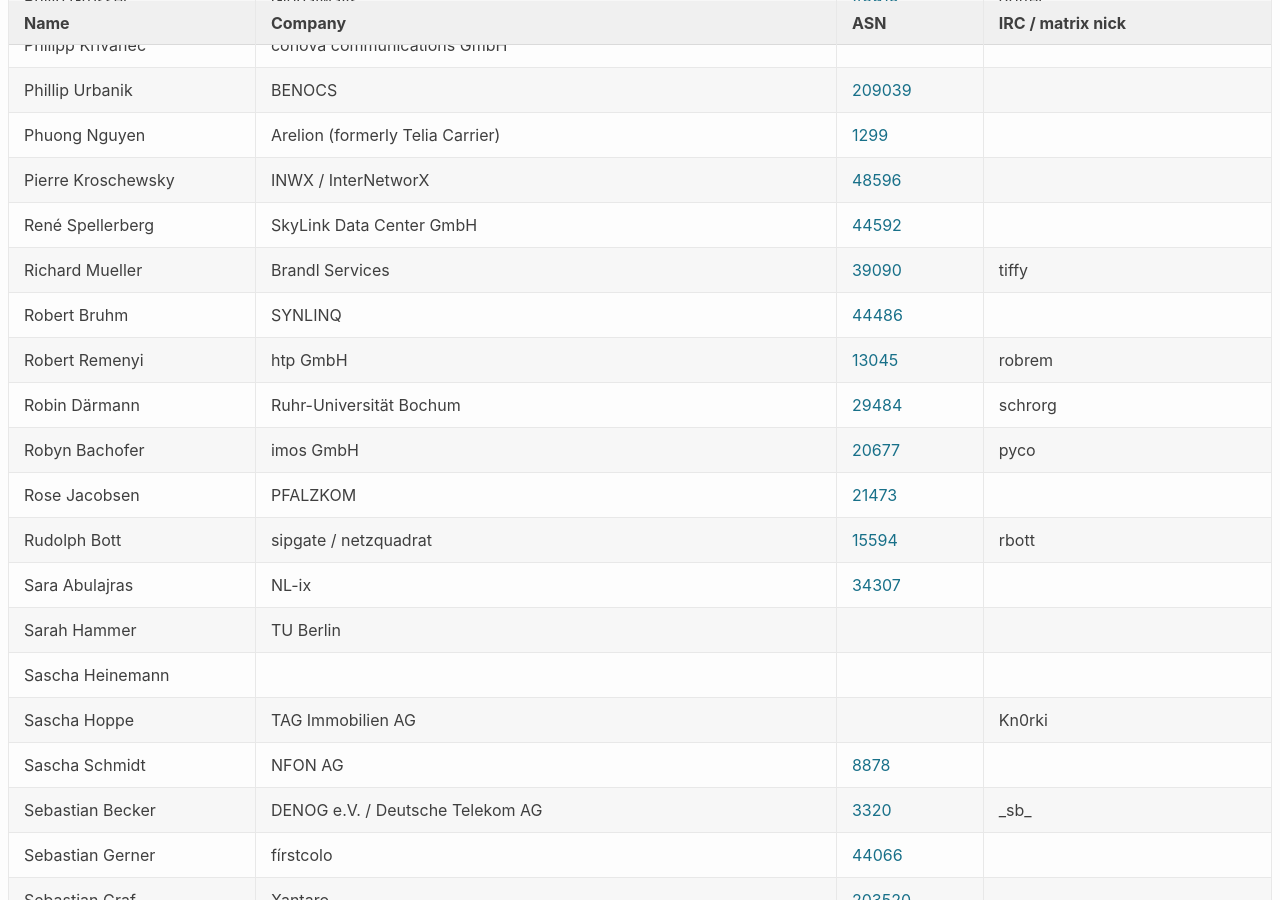
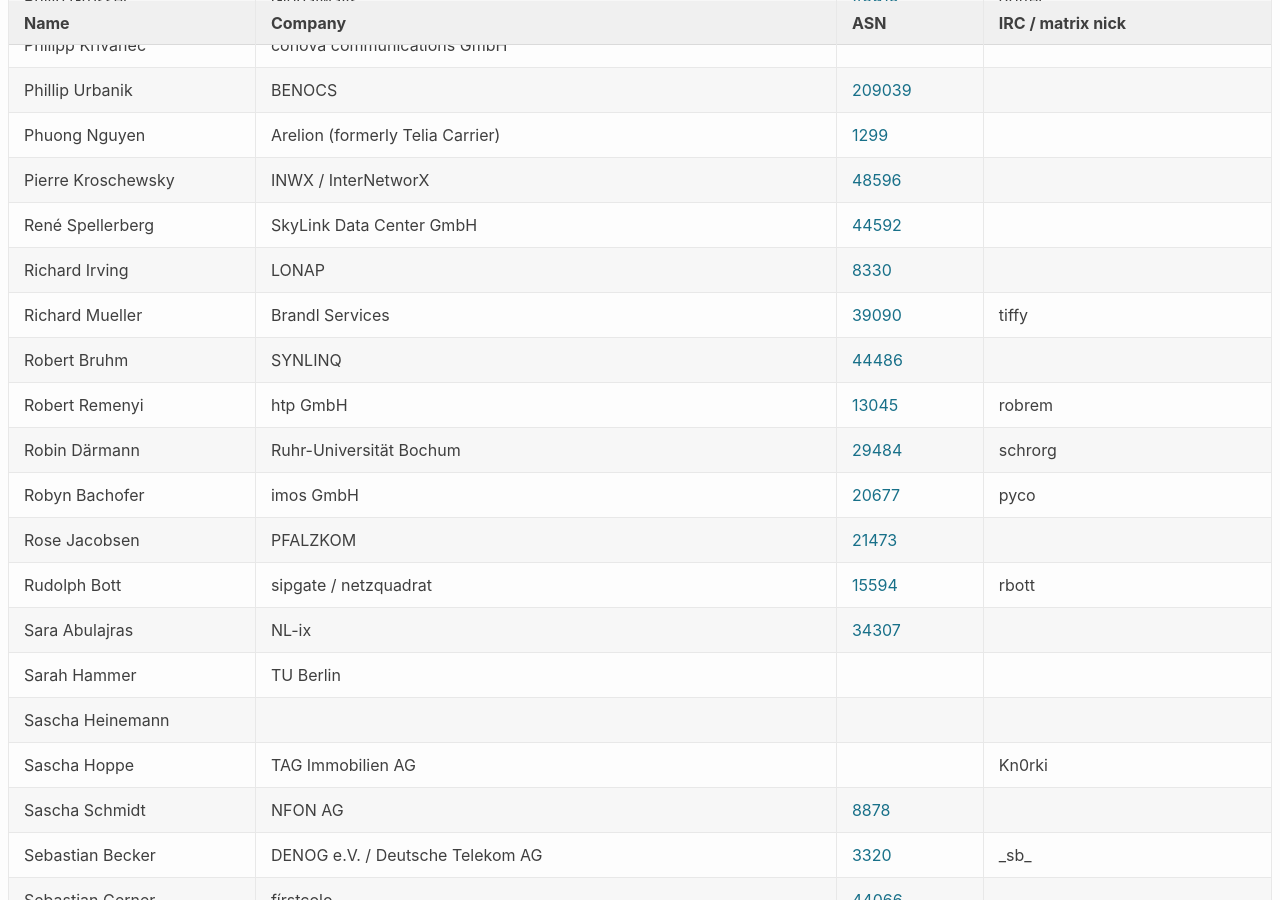
Before and after one commit to denog/pretix-attendeelist, a Jekyll site: the page built from denog16/index.markdown, in a window 1280 px wide and 900 px high, scrolled down 14290 px. Built offline with Jekyll 4.4.1, drawn with Linux system fonts in a browser that asks for light colours.

Commit message:
Latest data: Sun Oct 20 11:48:02 UTC 2024

```diff
--- a/_data/attendees_denog16_onsite.json
+++ b/_data/attendees_denog16_onsite.json
@@ -1902,6 +1902,12 @@
     "asn": "44592"
   },
   {
+    "name": "Richard Irving",
+    "company": "LONAP",
+    "irc": null,
+    "asn": "8330"
+  },
+  {
     "name": "Richard Mueller",
     "company": "Brandl Services",
     "irc": "tiffy",
```
